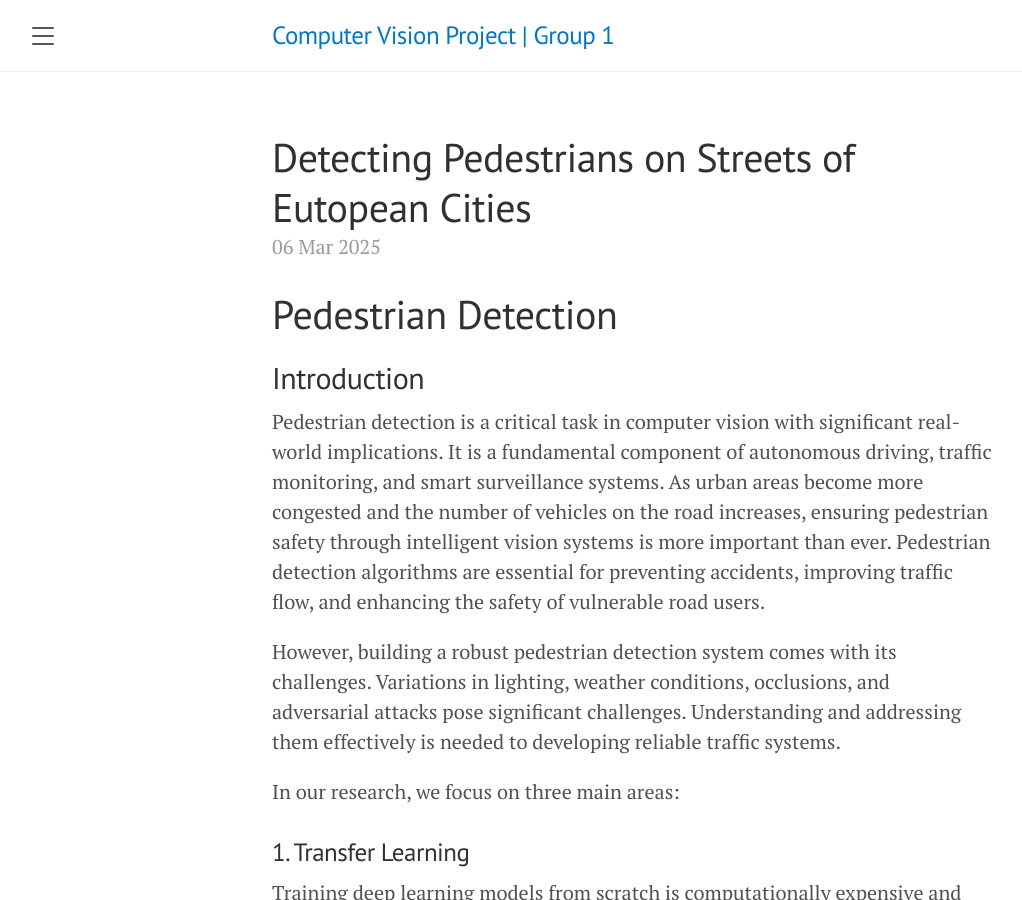
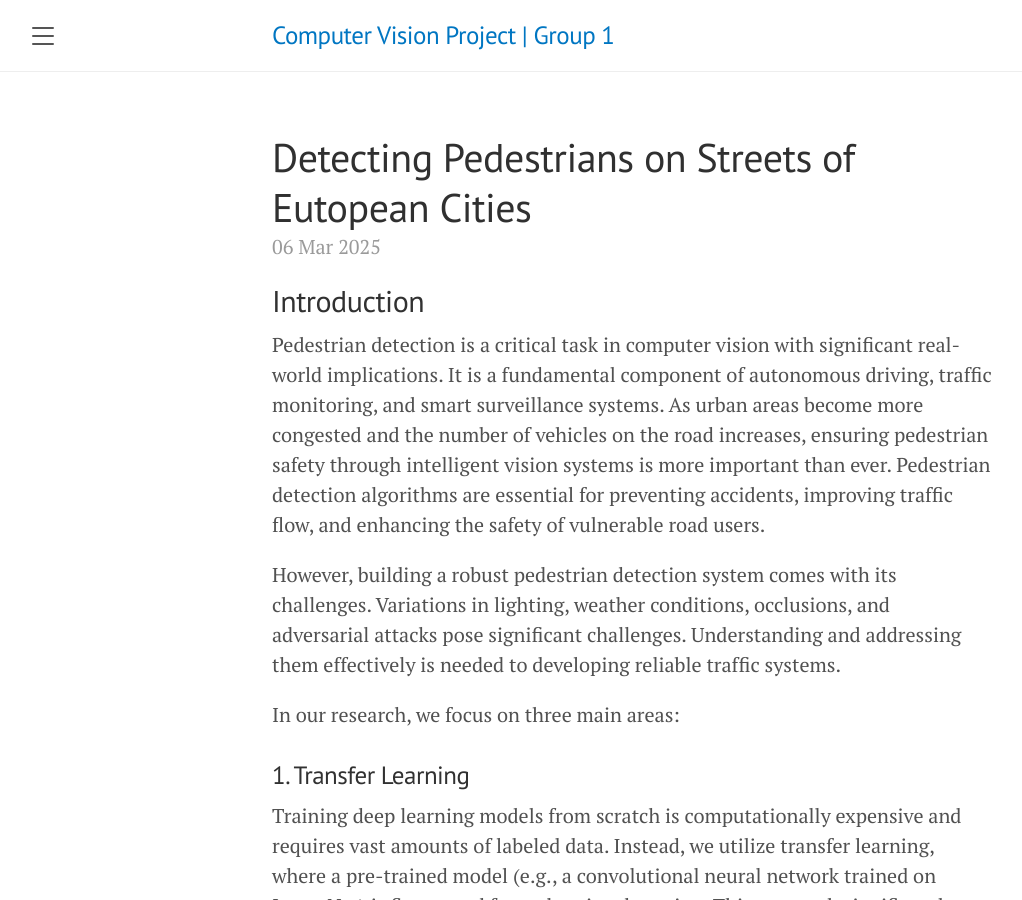
Before and after one commit to RedHoven/pedestrian-detection, a Jekyll site: the page built from lanyon/_posts/2025-03-06-blog.md, in a window 1280 px wide and 900 px high. Shown: the whole window, without its empty margins (8-1030 px from the left). Built offline with Jekyll 4.4.1, drawn with Linux system fonts in a browser that asks for light colours.

Commit message:
deleted the extra title

```diff
--- a/lanyon/_posts/2025-03-06-blog.md
+++ b/lanyon/_posts/2025-03-06-blog.md
@@ -3,8 +3,6 @@ layout: post
 title: Detecting Pedestrians on Streets of Eutopean Cities
 tagline: Object Detection, EuroCityPersons, Safety
 ---
-# Pedestrian Detection
-
 <!-- why interesting or why people should care. -->
 
 ## Introduction
```
